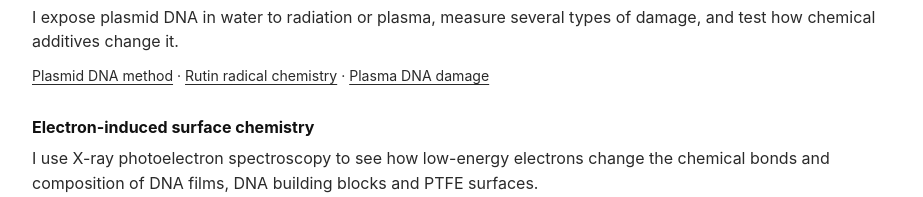
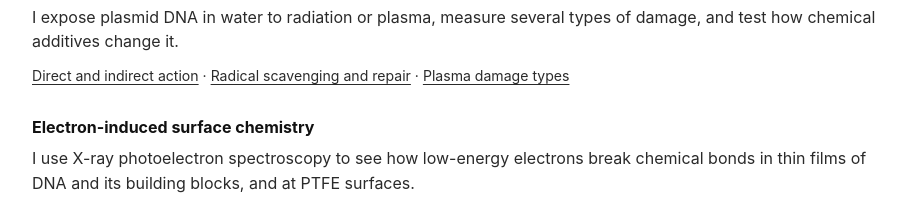
Before and after one commit to haoyu1106/haoyu1106.github.io, a plain HTML site: page index.html in a window 1280 px wide. Shown: the part 603-800 px from the top of the page, without its empty margins (178-1101 px from the left). Drawn offline with Linux system fonts and the light colour scheme.

Commit message:
Research wording: links name findings, DNA named once per object
Co-Authored-By: Claude Opus 5.5 <noreply@anthropic.com>

```diff
--- a/index.html
+++ b/index.html
@@ -134,8 +134,8 @@
     <section id="research" aria-labelledby="research-heading">
       <h2 id="research-heading">Research</h2>
       <ul class="topics">
-        <li class="topic"><h3>DNA damage and chemical protection</h3><p>I expose plasmid DNA in water to radiation or plasma, measure several types of damage, and test how chemical additives change it.</p><p class="research-links"><a href="https://doi.org/10.1667/RADE-21-00057.1">Plasmid DNA method</a> <span aria-hidden="true">·</span> <a href="https://doi.org/10.1080/10715762.2019.1667991">Rutin radical chemistry</a> <span aria-hidden="true">·</span> <a href="https://doi.org/10.21203/rs.3.rs-9645581/v1">Plasma DNA damage</a></p></li>
-        <li class="topic"><h3>Electron-induced surface chemistry</h3><p>I use X-ray photoelectron spectroscopy to see how low-energy electrons change the chemical bonds and composition of DNA films, DNA building blocks and PTFE surfaces.</p><p class="research-links"><a href="https://doi.org/10.1140/epjd/s10053-025-01068-w">DNA constituents</a> <span aria-hidden="true">·</span> <a href="https://doi.org/10.1063/5.0293271">DNA films</a> <span aria-hidden="true">·</span> <a href="https://doi.org/10.1016/j.apsusc.2026.165988">PTFE surfaces</a></p></li>
+        <li class="topic"><h3>DNA damage and chemical protection</h3><p>I expose plasmid DNA in water to radiation or plasma, measure several types of damage, and test how chemical additives change it.</p><p class="research-links"><a href="https://doi.org/10.1667/RADE-21-00057.1">Direct and indirect action</a> <span aria-hidden="true">·</span> <a href="https://doi.org/10.1080/10715762.2019.1667991">Radical scavenging and repair</a> <span aria-hidden="true">·</span> <a href="https://doi.org/10.21203/rs.3.rs-9645581/v1">Plasma damage types</a></p></li>
+        <li class="topic"><h3>Electron-induced surface chemistry</h3><p>I use X-ray photoelectron spectroscopy to see how low-energy electrons break chemical bonds in thin films of DNA and its building blocks, and at PTFE surfaces.</p><p class="research-links"><a href="https://doi.org/10.1140/epjd/s10053-025-01068-w">Nucleosides and bases</a> <span aria-hidden="true">·</span> <a href="https://doi.org/10.1063/5.0293271">Energy-selective bond cleavage</a> <span aria-hidden="true">·</span> <a href="https://doi.org/10.1016/j.apsusc.2026.165988">PTFE defluorination</a></p></li>
         <li class="topic"><h3>PTFE decomposition</h3><p>I study how electron-beam irradiation, irradiation temperature and a nickel catalyst change the thermal decomposition of PTFE.</p><p class="research-links"><a href="https://doi.org/10.1016/j.radphyschem.2023.111435">High-dose irradiation</a> <span aria-hidden="true">·</span> <a href="https://doi.org/10.1016/j.radphyschem.2025.113029">Irradiation temperature</a> <span aria-hidden="true">·</span> <a href="https://doi.org/10.1021/acsomega.4c11623">Nickel catalyst</a></p></li>
       </ul>
     </section>
```
